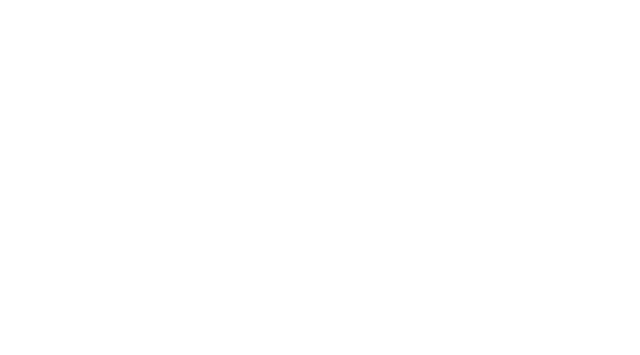
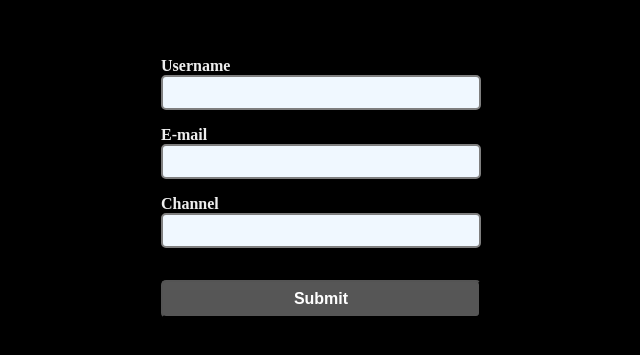
Before and after one commit to rajeshbasnet/react-hook-form-test, a React (Vite) app: page / in a window 1280 px wide. Shown: the part 213-568 px from the top of the page, without its empty margins (319-959 px from the left). Built offline with nearby package versions, Linux system fonts and the light colour scheme.

Commit message:
Added register functionality to form

```diff
--- a/src/App.tsx
+++ b/src/App.tsx
@@ -1,9 +1,10 @@
 import React from "react";
+import YoutubeForm from "./components/YoutubeForm";
 
 const App: React.FC = () => {
   return (
     <main>
-      <form></form>
+      <YoutubeForm />
     </main>
   );
 };
--- /dev/null
+++ b/src/components/YoutubeForm.css
@@ -0,0 +1,40 @@
+.youtube__form__section {
+  width: 100%;
+  height: 100vh;
+  background-color: black;
+  display: grid;
+  align-items: center;
+  justify-items: center;
+}
+
+.form {
+  display: flex;
+  flex-direction: column;
+  width: 25%;
+  color: rgb(238, 238, 238);
+}
+
+label {
+  font-weight: bold;
+}
+
+input[type="text"] {
+  display: block;
+  margin: 0 0 1rem;
+  outline: none;
+  padding: 0.5rem 0.5rem;
+  border-radius: 5px;
+  border: 2px solid rgb(127, 127, 127);
+  background-color: aliceblue;
+}
+
+button {
+  background-color: rgb(86, 86, 86);
+  color: white;
+  padding: 0.5rem 0;
+  border-radius: 5px;
+  font-size: 1rem;
+  font-weight: bold;
+  margin-top: 1rem;
+  cursor: pointer;
+}
--- /dev/null
+++ b/src/components/YoutubeForm.tsx
@@ -0,0 +1,28 @@
+import React, { useEffect } from "react";
+import "./YoutubeForm.css";
+
+import { useForm } from "react-hook-form";
+import { User } from "../types";
+
+const YoutubeForm = () => {
+  const { register } = useForm<User>();
+
+  return (
+    <section className="youtube__form__section">
+      <form action="" className="form">
+        <label htmlFor="username">Username</label>
+        <input type="text" id="username" {...register("username")} />
+
+        <label htmlFor="email">E-mail</label>
+        <input type="text" id="email" {...register("email")} />
+
+        <label htmlFor="channel">Channel</label>
+        <input type="text" id="channel" {...register("channel")} />
+
+        <button>Submit</button>
+      </form>
+    </section>
+  );
+};
+
+export default YoutubeForm;
--- a/src/global.css
+++ b/src/global.css
@@ -0,0 +1,5 @@
+* {
+  margin: 0;
+  padding: 0;
+  box-sizing: border-box;
+}
--- /dev/null
+++ b/src/types/index.ts
@@ -0,0 +1,5 @@
+export interface User {
+  username: string;
+  email: string;
+  channel: string;
+}
```
Also changed, not shown: 1 other file (tests, documents, lock files or other folders).
